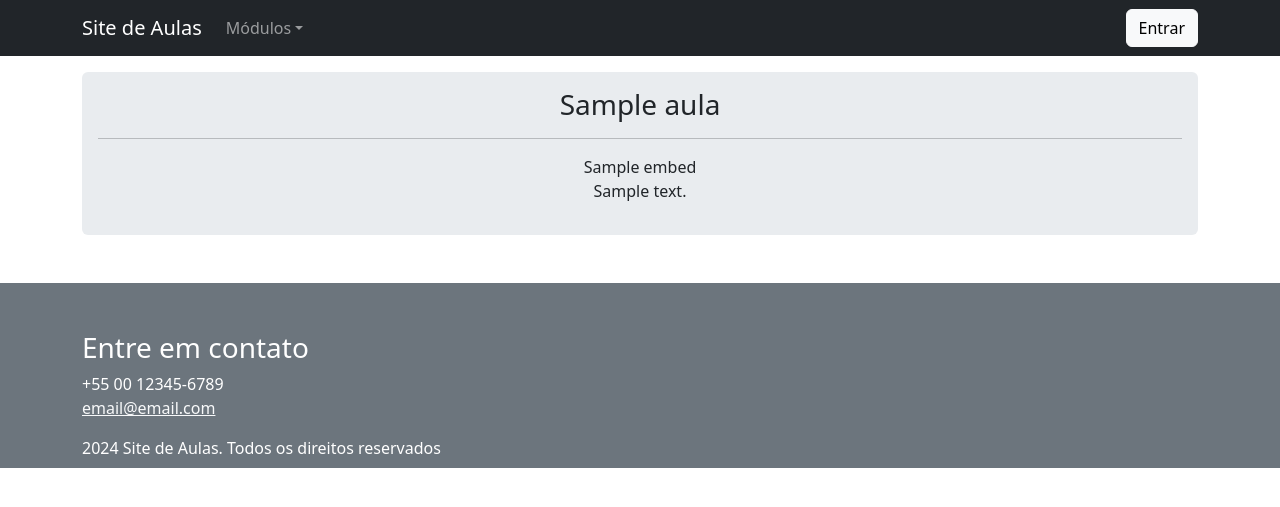
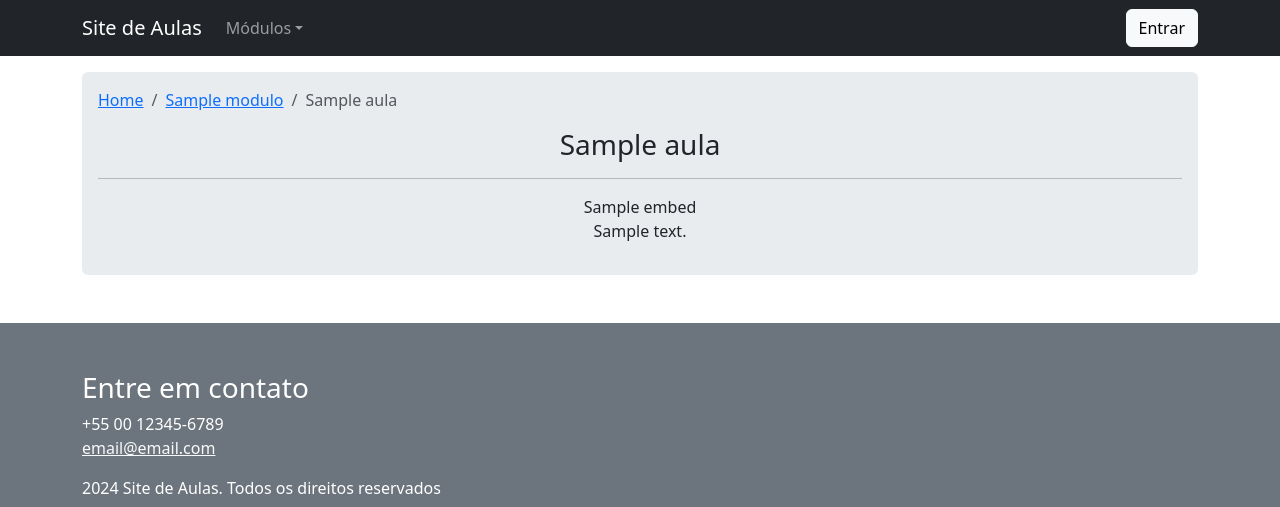
Before and after one commit to thiago-garcia/curso-django-site-de-aulas, a Django app: template project/modulos/templates/modulos/aula_detalhe.html in a window 1280 px wide. Shown: the top 507 px of the page. Run offline with Django 5.2, Linux system fonts and the light colour scheme; the template is opened without the code that fills it: most values are stand-ins (such as "Sample title", 1, 10 or a date in 2020); some libraries are stand-ins or nearby versions.

Commit message:
Adicionado o breadcrumb a página de aula
Close #34

```diff
--- a/project/modulos/facade.py
+++ b/project/modulos/facade.py
@@ -29,4 +29,4 @@ def listar_aulas_de_modulo_ordenadas(modulo):
 
 
 def encontrar_aula(slug):
-    return Aula.objects.get(slug=slug)
+    return Aula.objects.select_related('modulo').get(slug=slug)
--- a/project/modulos/templates/modulos/aula_detalhe.html
+++ b/project/modulos/templates/modulos/aula_detalhe.html
@@ -3,6 +3,13 @@
 {% block body %}
 <div class="container mt-3">
     <div class="bg-body-secondary mt-3 p-3 rounded text-center">
+        <nav aria-label="breadcrumb">
+            <ol class="breadcrumb">
+                <li class="breadcrumb-item"><a href="{% url 'base:home' %}">Home</a></li>
+                <li class="breadcrumb-item"><a href="{{ aula.modulo.get_absolute_url }}">{{ aula.modulo.titulo }}</a></li>
+                <li class="breadcrumb-item active" aria-current="page">{{ aula.titulo }}</li>
+            </ol>
+        </nav>
         <h3>{{ aula.titulo }}</h3>
         <hr>
         {{ aula.embed|safe }}
```
Also changed, not shown: project/modulos/tests/test_aula_detalhe.py (+4 -0 lines).
